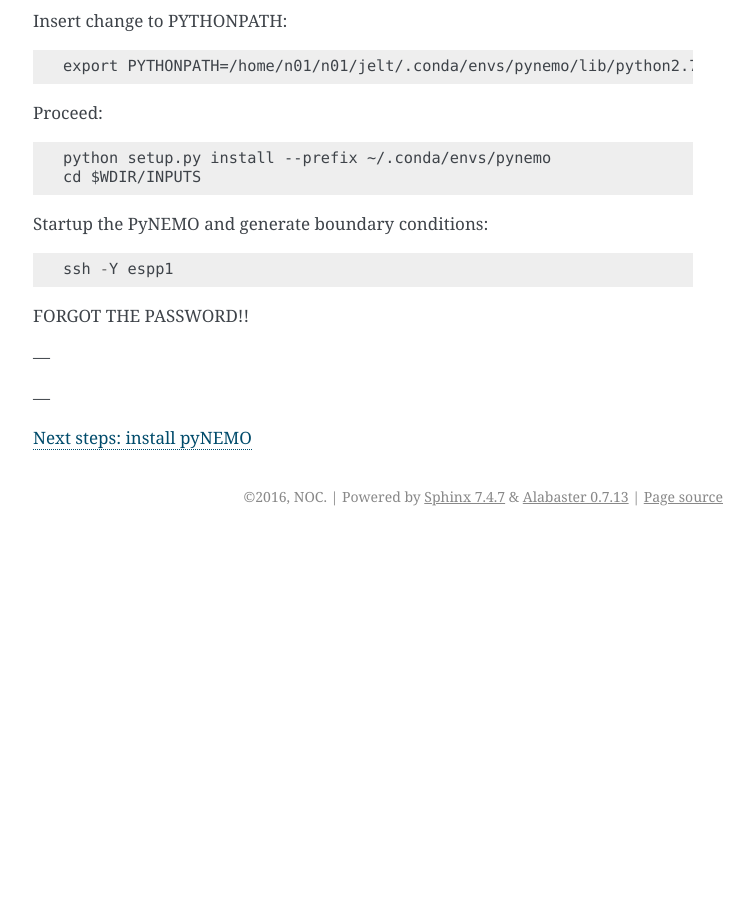
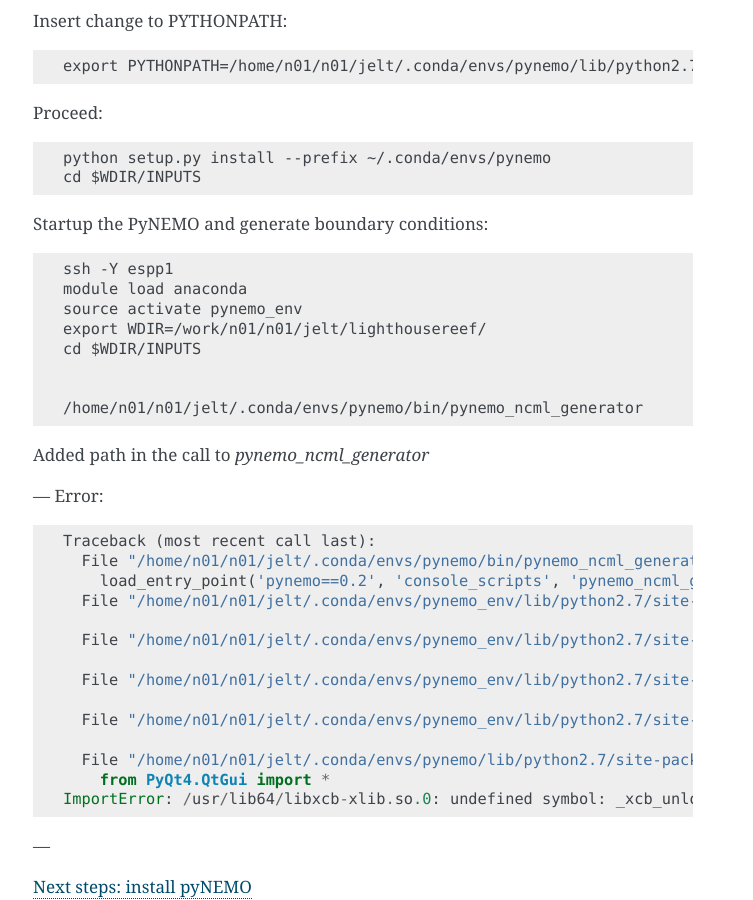
Before and after one commit to NOC-MSM/SEAsia, a Sphinx documentation site: the page built from docs/source/SEAsia.rst, in a window 1280 px wide and 900 px high, scrolled down 5987 px. Shown: the whole window, without its empty margins (387-1140 px from the left). Built offline with Sphinx 7.4.7, drawn with Linux system fonts in a browser that asks for light colours; before the commit the page ends 6523 px from its top, so only the background shows below that.

Commit message:
problem getting pynemo tool working

```diff
--- a/docs/source/SEAsia.rst
+++ b/docs/source/SEAsia.rst
@@ -297,11 +297,33 @@
 Startup the PyNEMO and generate boundary conditions::
 
   ssh -Y espp1
-
-FORGOT THE PASSWORD!!
+  module load anaconda
+  source activate pynemo_env
+  export WDIR=/work/n01/n01/jelt/lighthousereef/
+  cd $WDIR/INPUTS
 
 
+  /home/n01/n01/jelt/.conda/envs/pynemo/bin/pynemo_ncml_generator
+
+Added path in the call to `pynemo_ncml_generator`
+
 ---
+Error::
+
+  Traceback (most recent call last):
+    File "/home/n01/n01/jelt/.conda/envs/pynemo/bin/pynemo_ncml_generator", line 11, in <module>
+      load_entry_point('pynemo==0.2', 'console_scripts', 'pynemo_ncml_generator')()
+    File "/home/n01/n01/jelt/.conda/envs/pynemo_env/lib/python2.7/site-packages/setuptools-27.2.0-py2.7.egg/pkg_resources/__init__.py", line 565, in load_entry_point
+
+    File "/home/n01/n01/jelt/.conda/envs/pynemo_env/lib/python2.7/site-packages/setuptools-27.2.0-py2.7.egg/pkg_resources/__init__.py", line 2598, in load_entry_point
+
+    File "/home/n01/n01/jelt/.conda/envs/pynemo_env/lib/python2.7/site-packages/setuptools-27.2.0-py2.7.egg/pkg_resources/__init__.py", line 2258, in load
+
+    File "/home/n01/n01/jelt/.conda/envs/pynemo_env/lib/python2.7/site-packages/setuptools-27.2.0-py2.7.egg/pkg_resources/__init__.py", line 2264, in resolve
+
+    File "/home/n01/n01/jelt/.conda/envs/pynemo/lib/python2.7/site-packages/pynemo-0.2-py2.7.egg/pynemo/pynemo_ncml_generator.py", line 10, in <module>
+      from PyQt4.QtGui import *
+  ImportError: /usr/lib64/libxcb-xlib.so.0: undefined symbol: _xcb_unlock_io
 
 
 
```
